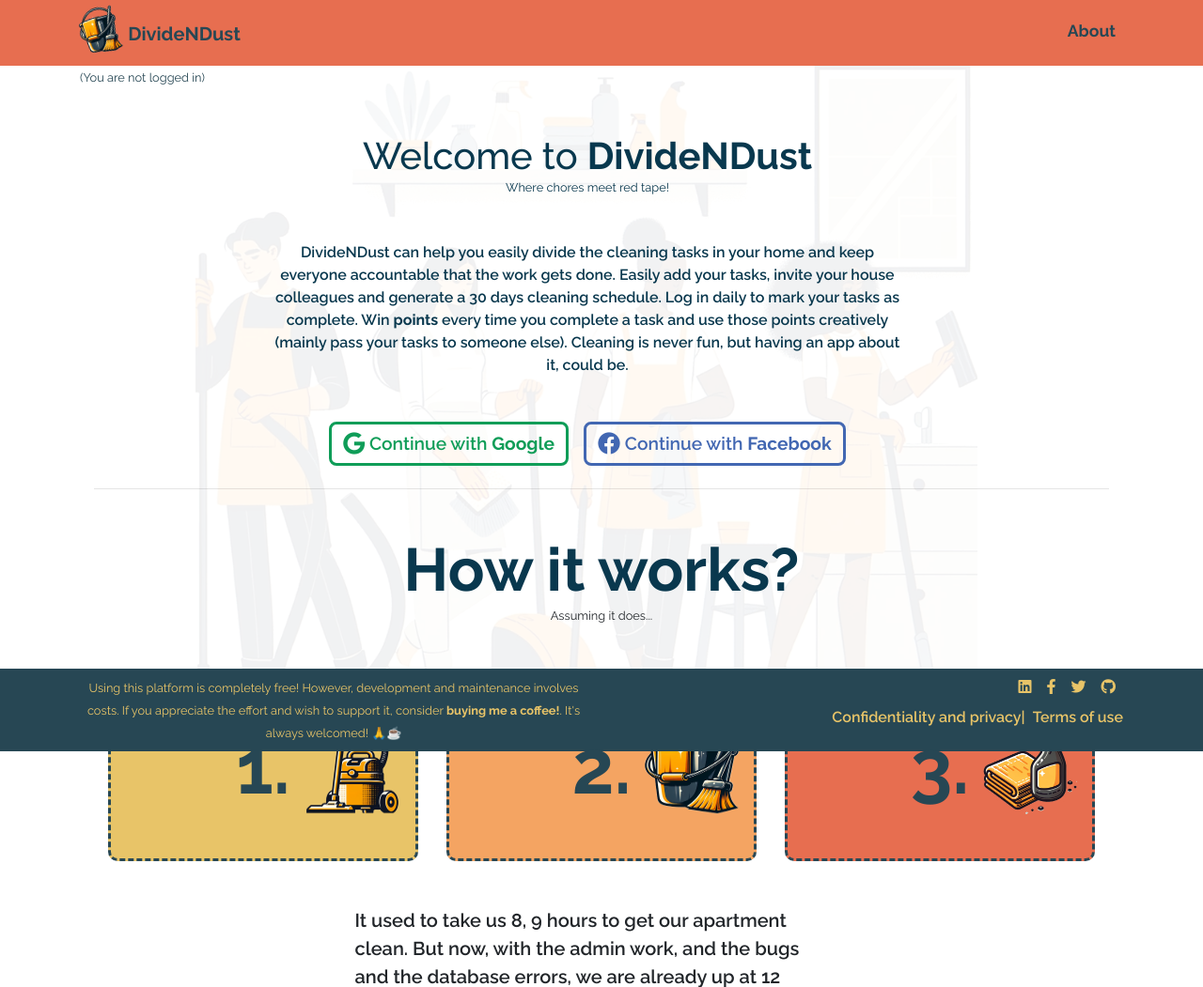
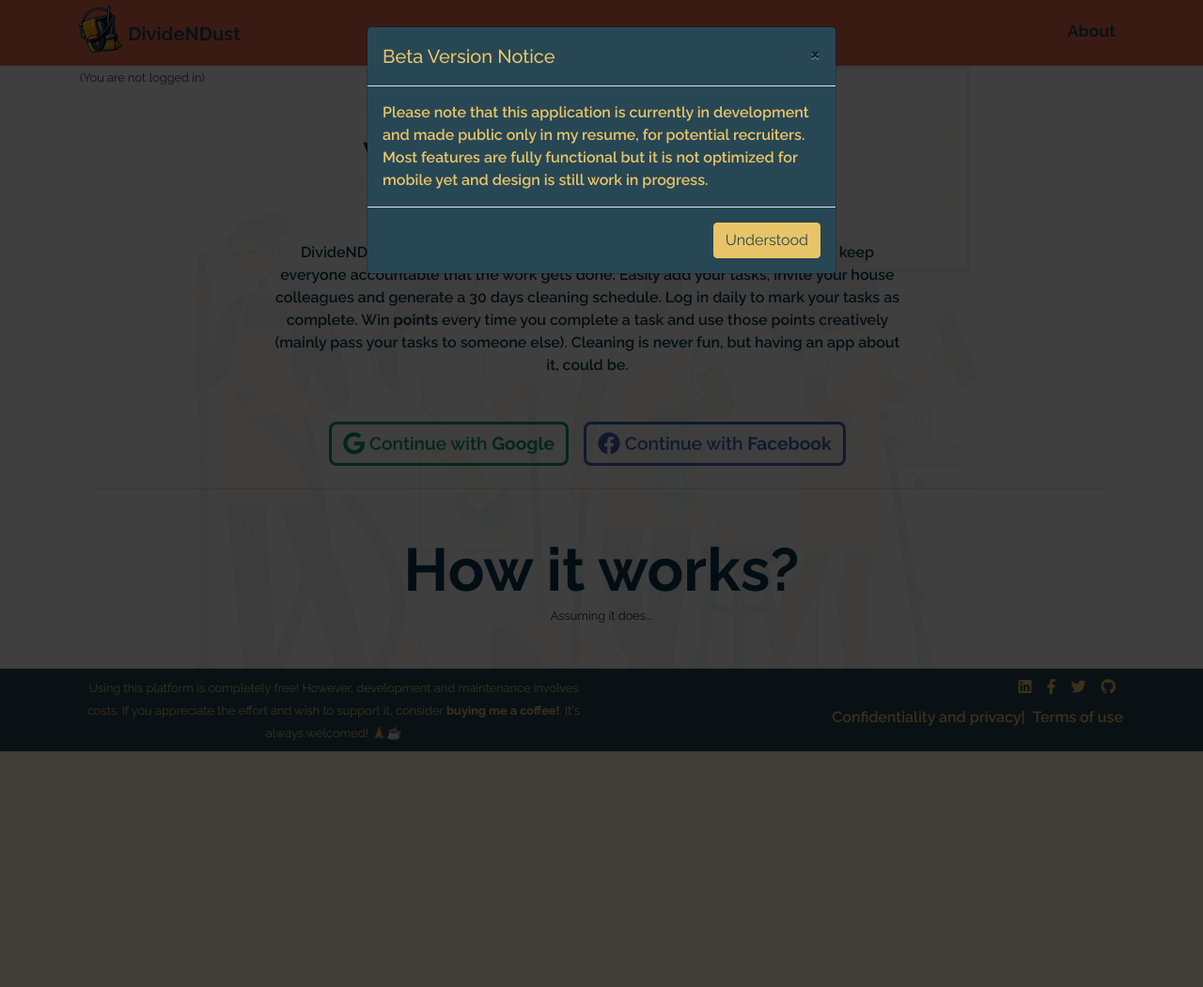
Before and after one commit to DanMGocan/cleandivide, a Flask app: page / in a window 1280 px wide. Shown: the top 1051 px of the page at 94% size. After the commit the page ends 800 px from the top, so only its background shows below. Run offline with Flask 3, Linux system fonts and the light colour scheme; some libraries are stand-ins or nearby versions.

Commit message:
Deleted extra folder

```diff
--- a/static/css/main.css
+++ b/static/css/main.css
@@ -53,6 +53,31 @@ body::after {
   background-repeat: no-repeat;
   opacity: 0.06;
   z-index: -1;
+}
+
+/* Apply background and text color to the modal content */
+.modal-content {
+  background-color: var(--charcoal);
+  color: var(--saffron);
+}
+
+/* Strong tag within the modal title for emphasis */
+.modal-title strong {
+  font-weight: bold;
+}
+
+/* Style for the button */
+.btn-secondary {
+  background-color: var(--saffron);
+  border-color: var(--saffron);
+  color: var(--charcoal);
+}
+
+/* Hover effect for the button */
+.btn-secondary:hover {
+  background-color: var(--charcoal);
+  border-color: var(--charcoal);
+  color: var(--saffron);
 }
 
 .flash-container {
--- a/static/js/index.js
+++ b/static/js/index.js
@@ -14,3 +14,12 @@ document.addEventListener('DOMContentLoaded', (event) => {
       });
     });
   });
+
+
+// Modal
+  window.addEventListener('load', function() {
+    var betaModal = new bootstrap.Modal(document.getElementById('betaModal'), {
+      keyboard: false
+    });
+    betaModal.show();
+  });
--- a/templates/base.html
+++ b/templates/base.html
@@ -126,13 +126,13 @@
                 <!-- Right Side - Social Media Links -->
                 <div class="col-md-6">
                     <div class="d-flex justify-content-end mb-2">
-                        <a href="YOUR_LINKEDIN_URL" target="_blank" rel="noopener noreferrer" class="mx-2">
+                        <a href="https://www.linkedin.com/in/dangocan/" target="_blank" rel="noopener noreferrer" class="mx-2">
                             <i class="fab fa-linkedin"></i>
                         </a>
-                        <a href="YOUR_FACEBOOK_URL" target="_blank" rel="noopener noreferrer" class="mx-2">
+                        <a href="https://www.facebook.com/gocan.danmihai/" target="_blank" rel="noopener noreferrer" class="mx-2">
                             <i class="fab fa-facebook-f"></i>
                         </a>
-                        <a href="YOUR_TWITTER_URL" target="_blank" rel="noopener noreferrer" class="mx-2">
+                        <a href="https://twitter.com/gocan_dan" target="_blank" rel="noopener noreferrer" class="mx-2">
                             <i class="fab fa-twitter"></i>
                         </a>
                         <a href="https://github.com/DanMGocan" target="_blank" rel="noopener noreferrer" class="mx-2">
--- a/templates/index.html
+++ b/templates/index.html
@@ -7,6 +7,29 @@
 <link rel="stylesheet" href="{{ url_for('static', filename= 'css/index.css') }}">
 
 {% endblock %}
+
+<!-- Place this within your HTML body where you define your page's content -->
+<div class="modal fade" id="betaModal" tabindex="-1" role="dialog" aria-labelledby="betaModalLabel" aria-hidden="true">
+  <div class="modal-dialog" role="document">
+    <div class="modal-content">
+      <div class="modal-header">
+        <h5 class="modal-title" id="betaModalLabel">Beta Version Notice</h5>
+        <button type="button" class="close" data-dismiss="modal" aria-label="Close">
+          <span aria-hidden="true">&times;</span>
+        </button>
+      </div>
+      <div class="modal-body">
+        Please note that this application is currently in development and made public only in my resume, for potential recruiters.
+        Most features are fully functional but it is not optimized for mobile yet and design is still
+        work in progress.
+      </div>
+      <div class="modal-footer">
+        <button type="button" class="btn btn-secondary" data-dismiss="modal">Understood</button>
+      </div>
+    </div>
+  </div>
+</div>
+
 <div class="container">
 
   <div class="row col-12 d-flex flex-column justify-content-center align-items-center" id="index-title-section">
@@ -138,7 +161,7 @@
   </a>
 
   <!-- Donations Button -->
-  <a href="https://ko-fi.com/jspleb" target="_blank" class="btn btn-danger mx-2">
+  <a href="https://www.buymeacoffee.com/victoriancodeminer" target="_blank" class="btn btn-danger mx-2">
     <i class="fa-solid fa-mug-saucer"></i> Buy me a coffee!
   </a>
 </div>
```
Also changed, not shown: .VSCodeCounter/2023-10-30_21-22-57/details.md (deleted), .VSCodeCounter/2023-10-30_21-22-57/diff-details.md (deleted), .VSCodeCounter/2023-10-30_21-22-57/diff.csv (deleted), .VSCodeCounter/2023-10-30_21-22-57/diff.md (deleted), .VSCodeCounter/2023-10-30_21-22-57/diff.txt (deleted), .VSCodeCounter/2023-10-30_21-22-57/results.csv (deleted), .VSCodeCounter/2023-10-30_21-22-57/results.json (deleted), .VSCodeCounter/2023-10-30_21-22-57/results.md (deleted), .VSCodeCounter/2023-10-30_21-22-57/results.txt (deleted).
